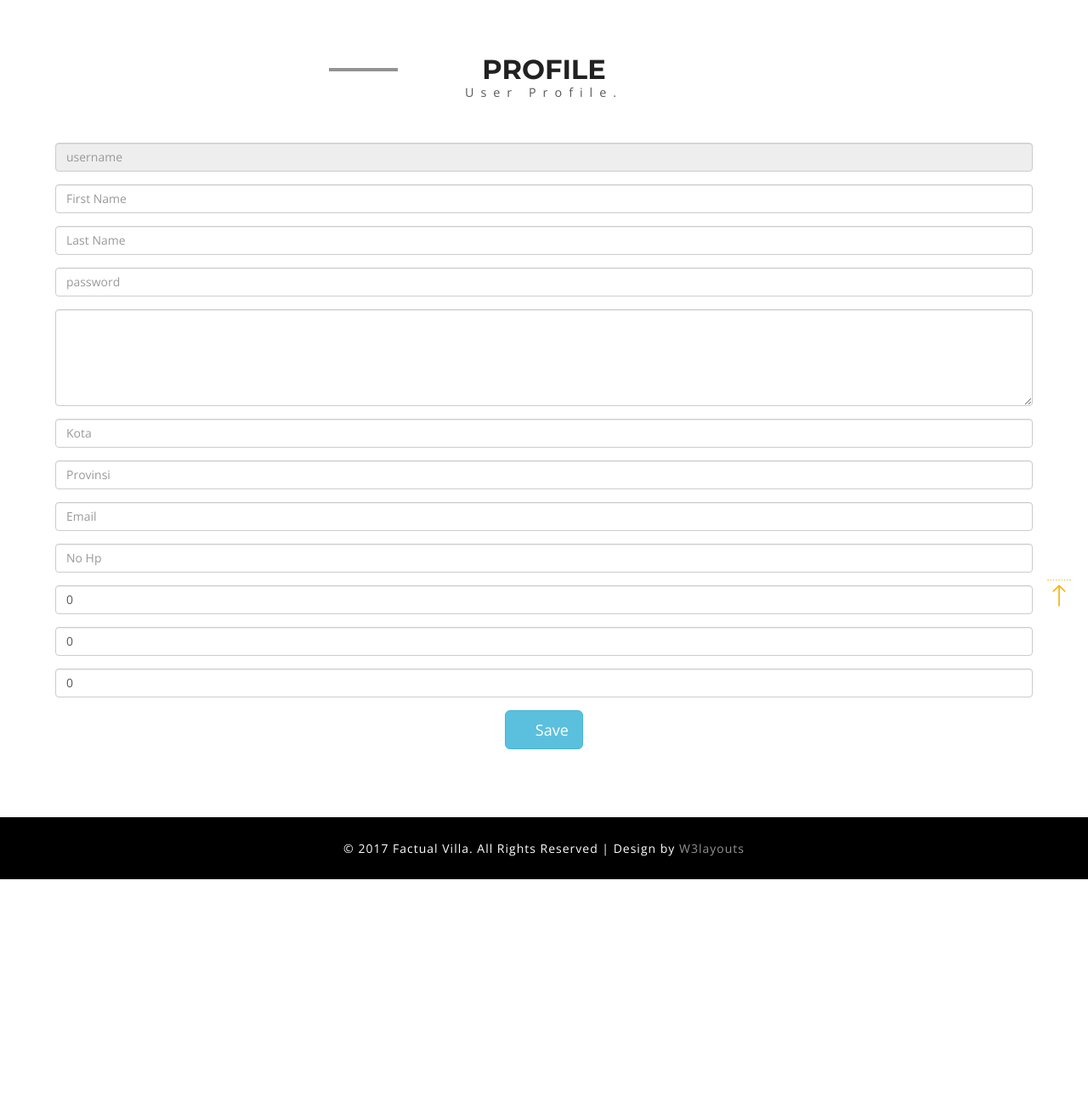
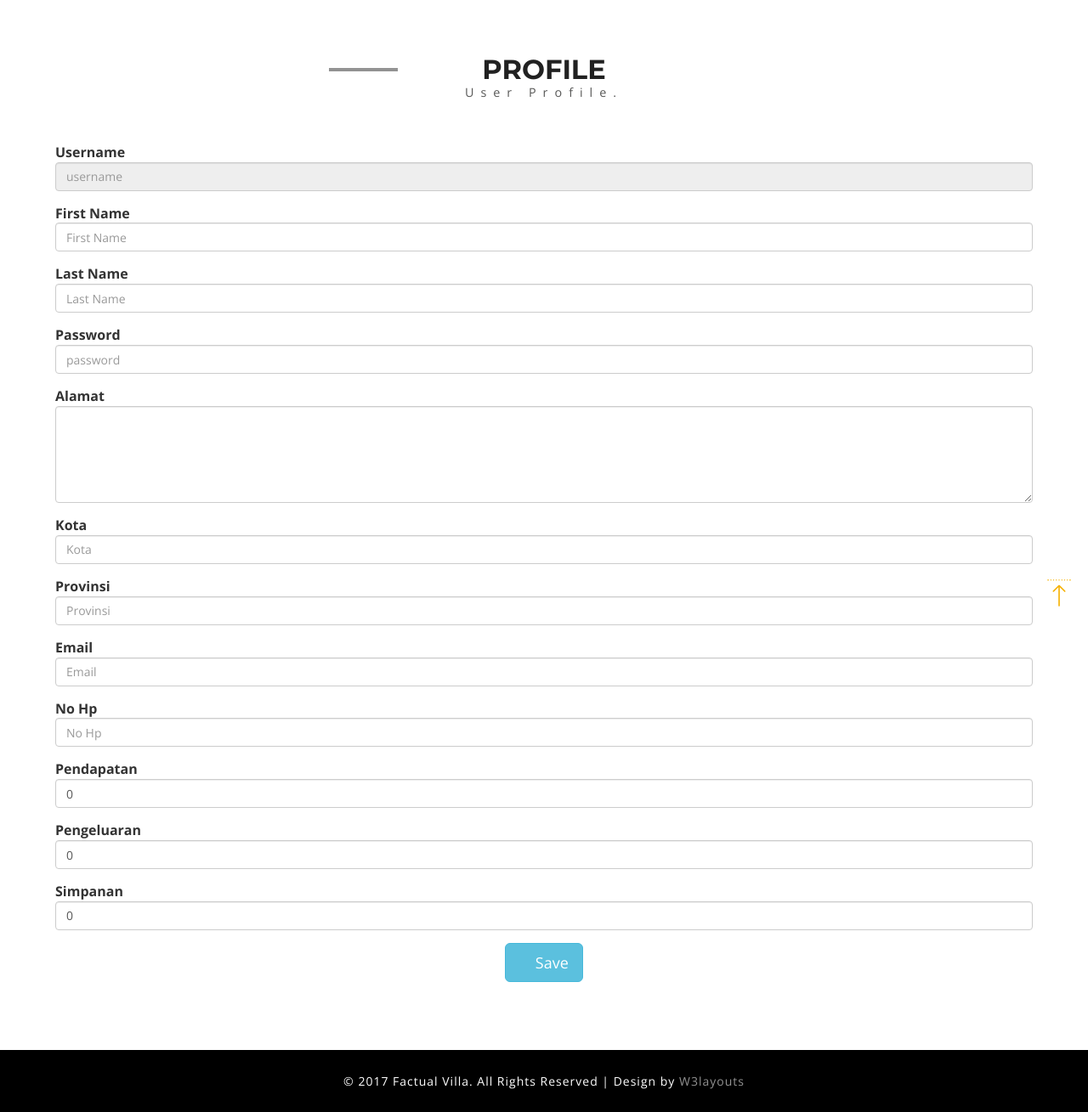
Before and after one commit to alvin2310/BestDeal, a PHP site: page /profile.php in a window 1280 px wide. Shown: the part 68-1377 px from the top of the page at 85% size. Before the commit the page ends 1103 px from the top, so only its background shows below. Run offline with PHP 8.4, Linux system fonts and the light colour scheme; the visitor is signed in with stand-in values (Sample User, id 1); data that the repository does not hold is empty; some web fonts are replaced.

Commit message:
Fix Label Name

```diff
--- a/config.php
+++ b/config.php
@@ -1,8 +1,8 @@
 <?php
 define('DB_SERVER', 'localhost');
 define('DB_USERNAME', 'root');
-define('DB_PASSWORD', '');
-//define('DB_PASSWORD', '#K0p1d03l03');
+//define('DB_PASSWORD', '');
+define('DB_PASSWORD', '#K0p1d03l03');
 define('DB_DATABASE', 'estate');
 
 
--- a/profile.php
+++ b/profile.php
@@ -110,39 +110,51 @@
 					<div id="myTabContent" class="tab-content">
             <form method="post" name="profile">
               <div class="form-group">
+                <label class="control-label">Username</label>
                 <input type="text" class="form-control" id="user_modal" name="username" placeholder="username" autocomplete="off" maxlength="20" readonly value="<?php echo $profile[0]['user_name']; ?>">
               </div>
               <div class="form-group">
+                <label class="control-label">First Name</label>
                 <input type="text" class="form-control" id="first_modal" name="firstname" placeholder="First Name" autocomplete="off" maxlength="20" value="<?php echo $profile[0]['first_name']; ?>" required>
               </div>
               <div class="form-group">
+                <label class="control-label">Last Name</label>
                 <input type="text" class="form-control" id="last_modal" name="lastname" placeholder="Last Name" autocomplete="off" maxlength="20" value="<?php echo $profile[0]['last_name']; ?>">
               </div>
               <div class="form-group">
+                <label class="control-label">Password</label>
                 <input type="password" class="form-control" id="password" name="password" placeholder="password" maxlength="16">
               </div>
               <div class="form-group">
+                <label class="control-label">Alamat</label>
                 <textarea class="form-control" id="alamat" name="alamat" rows="5" required><?php echo $profile[0]['alamat']; ?></textarea>
               </div>
               <div class="form-group">
+                <label class="control-label">Kota</label>
                 <input type="text" class="form-control" id="kota" name="kota" placeholder="Kota" autocomplete="off" maxlength="20" value="<?php echo $profile[0]['kota']; ?>" required>
               </div>
               <div class="form-group">
+                <label class="control-label">Provinsi</label>
                 <input type="text" class="form-control" id="provinsi" name="provinsi" placeholder="Provinsi" autocomplete="off" maxlength="20" value="<?php echo $profile[0]['provinsi']; ?>" required>
               </div>
               <div class="form-group">
+                <label class="control-label">Email</label>
                 <input type="email" class="form-control" id="email" name="email" placeholder="Email" autocomplete="off" value="<?php echo $profile[0]['email']; ?>" required>
               </div>
               <div class="form-group">
+                <label class="control-label">No Hp</label>
                 <input type="number" class="form-control" id="no_hp" name="no_hp" placeholder="No Hp" minlength="10" maxlength="12" value="<?php echo $profile[0]['no_telp']; ?>" required>
               </div>
               <div class="form-group">
-                <input type="text" class="form-control" id="earn" name="earn" placeholder="User Earn" value="<?php echo number_format($profile[0]['user_earn'],0,',','.'); ?>" autocomplete="off" maxlength="20" required>
+                <label class="control-label">Pendapatan</label>
+                <input type="text" class="form-control" id="earn" name="earn" placeholder="Pendapatan" value="<?php echo number_format($profile[0]['user_earn'],0,',','.'); ?>" autocomplete="off" maxlength="20" required>
               </div>
               <div class="form-group">
-                <input type="text" class="form-control" id="spent" name="spent" placeholder="User Spent" value="<?php echo number_format($profile[0]['user_spent'],0,',','.'); ?>" autocomplete="off" maxlength="20" required>
+                <label class="control-label">Pengeluaran</label>
+                <input type="text" class="form-control" id="spent" name="spent" placeholder="Pengeluaran" value="<?php echo number_format($profile[0]['user_spent'],0,',','.'); ?>" autocomplete="off" maxlength="20" required>
               </div>
               <div class="form-group">
+                <label class="control-label">Simpanan</label>
                 <input type="text" class="form-control" id="simpanan" name="simpanan" placeholder="Simpanan" autocomplete="off" maxlength="20" value="<?php echo number_format($profile[0]['simpanan'],0,',','.'); ?>" required>
               </div>
               <p class="text-center">
```
Also changed, not shown: Drawing/index.php (+5 -5 lines), Login/register.php (+9 -0 lines).
